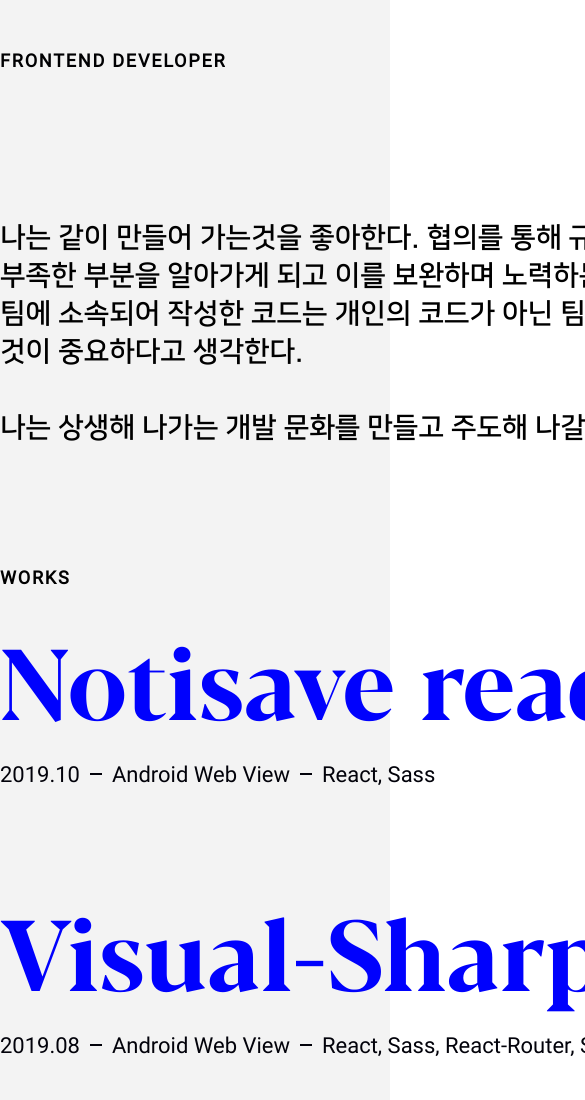
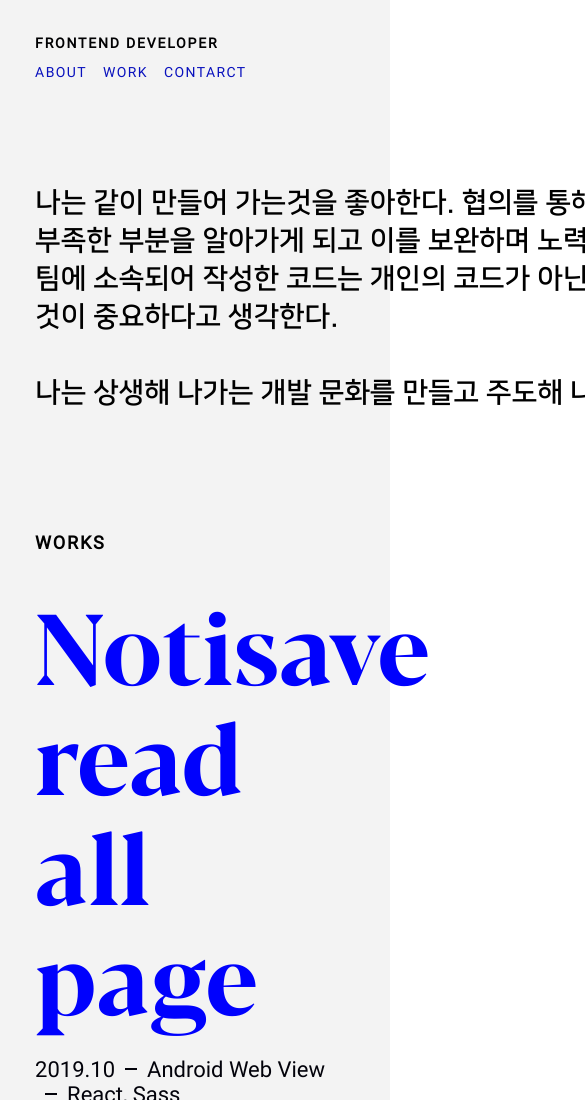
Before and after one commit to secret-papa/portfolio, a React app: page / in a window 390 px wide. Shown: the top 1100 px of the page, 585 px wide, since content can reach past the window. Built offline with nearby package versions, Linux system fonts and the light colour scheme.

Commit message:
모바일 header 스타일

```diff
--- a/src/styles/mixin.scss
+++ b/src/styles/mixin.scss
@@ -38,3 +38,7 @@
   text-shadow: 2px 0px #f3f3f3, 2px 0px #f3f3f3, 1px 1px #f3f3f3, -1px 0 #f3f3f3, -2px 0 #f3f3f3, -3px 0 #f3f3f3, -3px -1px #f3f3f3;
   background-position: 0 1.1em;
 }
+
+@mixin mobile-main-grid {
+  width: 82%;
+}
--- a/src/styles/variable.scss
+++ b/src/styles/variable.scss
@@ -6,3 +6,5 @@ $content-title-font-size: 100px;
 $contents-width: 1062px;
 
 $work-footer-height: 420px;
+
+$mobile-width: 720px;
--- a/src/view/component/header/Header.scss
+++ b/src/view/component/header/Header.scss
@@ -28,3 +28,30 @@
     }
   }
 }
+
+@media (max-width: $mobile-width) {
+  .Header {
+    align-items: center;
+    background: $main-background-color;
+    flex-direction: column;
+    justify-content: center;
+    padding: 22px 0 104px 0;
+    margin-bottom: 0;
+    width: 100%;
+
+    &_logo {
+      font-size: 14px;
+      line-height: 42px;
+    }
+
+    &_nav {
+      font-size: 14px;
+      margin-left: 0;
+      margin-right: auto;
+
+      &_item {
+        margin-right: 16px;
+      }
+    }
+  }
+}
--- a/src/view/component/layout/Layout.scss
+++ b/src/view/component/layout/Layout.scss
@@ -7,3 +7,13 @@
     @include main-grid();
   }
 }
+
+@media (max-width: $mobile-width) {
+  .Layout {
+    width: 100%;
+
+    &_container {
+      @include mobile-main-grid();
+    }
+  }
+}
```
